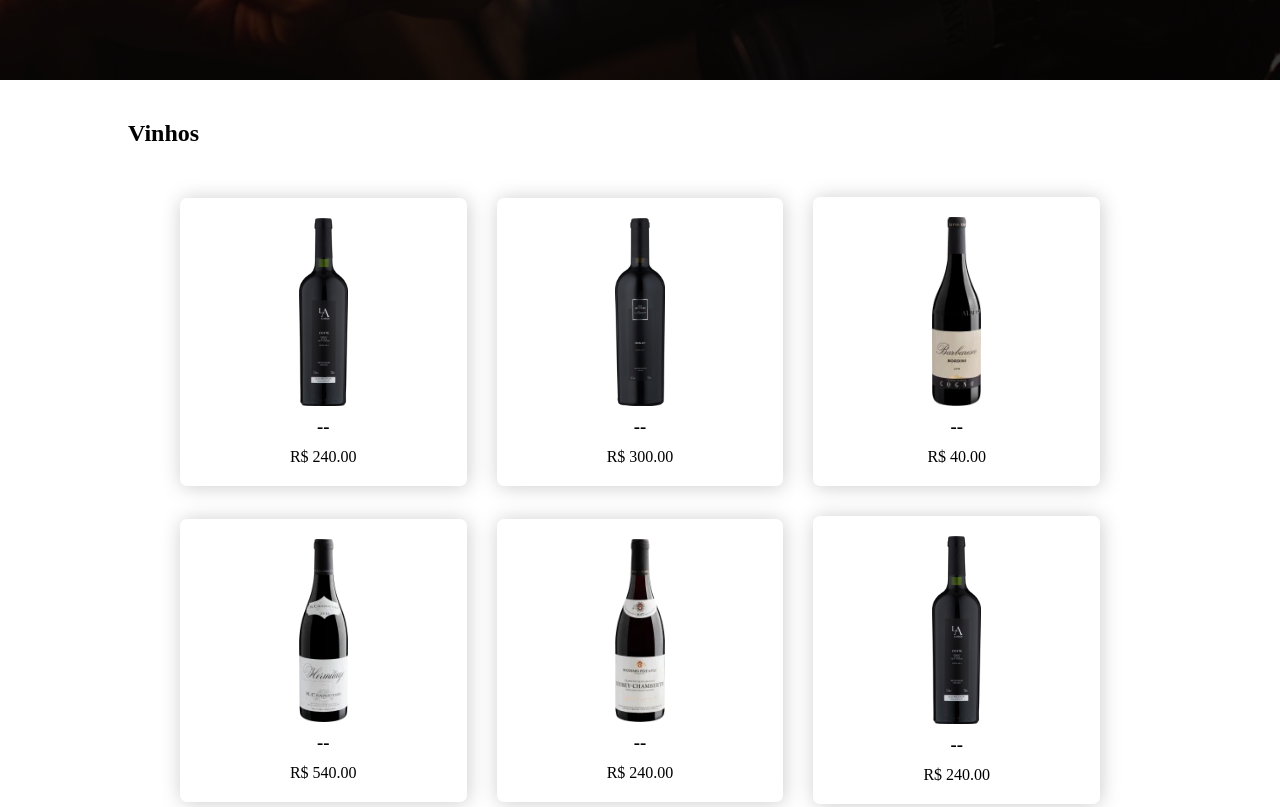
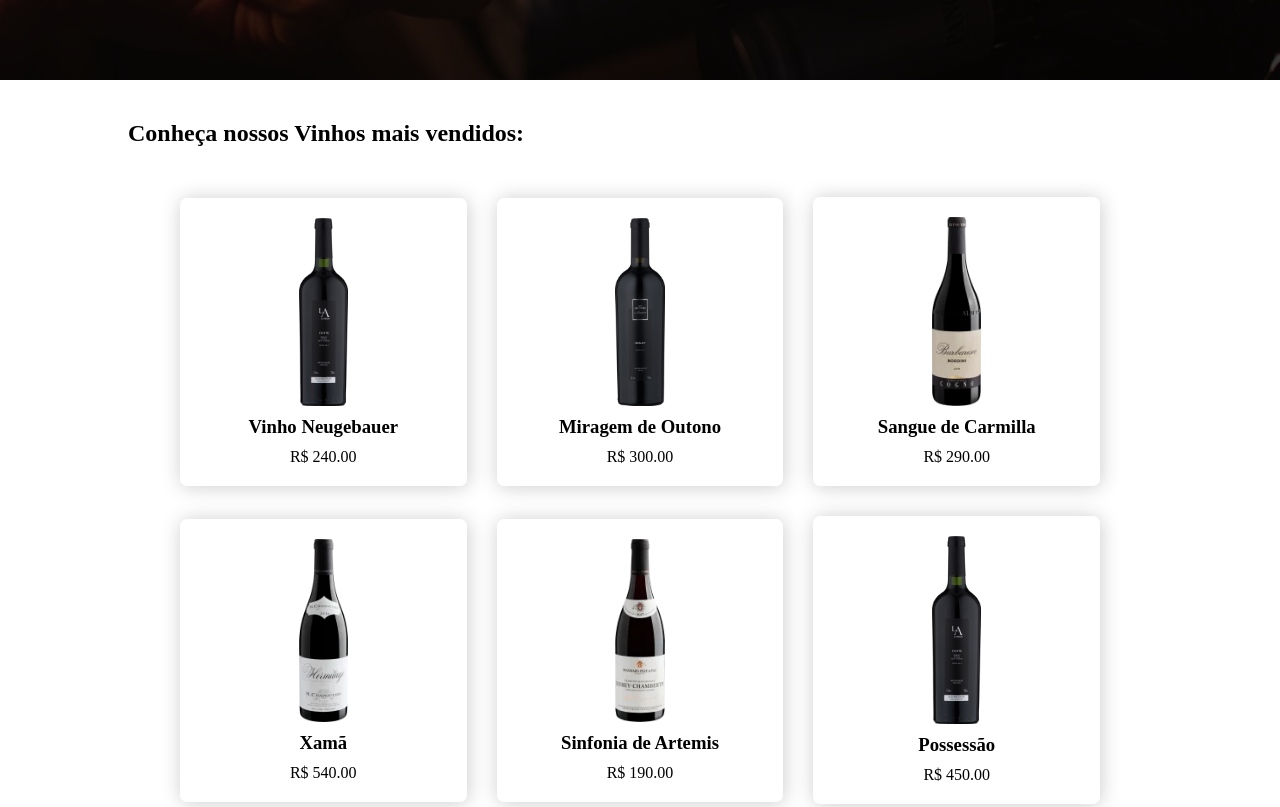
Before and after one commit to Jython-FIAP/CP2-WebDev, a plain HTML site: page home.html in a window 1280 px wide. Shown: the part 720-1527 px from the top of the page. Drawn offline with Linux system fonts and the light colour scheme.

Commit message:
Criando um extensão para os vinhos (css + html) | commit mari

```diff
--- a/home.css
+++ b/home.css
@@ -133,12 +133,33 @@ a {
     padding: 20px;
 
     box-shadow: 1px 1px 20px #ccc;
-    transition: scale .7s;
     border-radius: 7px;
+    transition: transform 0.3s ease;
+
+    position: relative;
 
 } .vinhos-item:hover {
-    scale: 1.1s;
+    transform: scale(1.1);
 }
+
+.vinhos-item::after {
+    content: attr(data-desc); /* Inicialmente, o conteúdo está vazio */
+    position: absolute;
+    top: 0;
+    left: 0;
+    width: 100%;
+    height: 100%;
+    background-color: rgba(0, 0, 0, 0.6);
+    color: white;
+    display: flex;
+    align-items: center;
+    justify-content: center;
+    opacity: 0;
+    transition: opacity 0.3s ease;
+}.vinhos-item:hover::after {
+    opacity: 1;
+}
+
 .vinhos-item img {
     width: 20%;
 }
--- a/home.html
+++ b/home.html
@@ -32,50 +32,50 @@
 
     <!-- Cards de Vinhos -->
     <section class="vinhos" id="vinhos">
-        <h2> Vinhos </h2>
+        <h2> Conheça nossos Vinhos mais vendidos: </h2>
 
             <div class="vinhos-classes">  <!-- Container Flexivél -->
 
                 <!-- 1. Vinho -->
-                <div class="vinhos-item">
+                <div class="vinhos-item" data-desc="Um vinho encantador e intrigante que desperta os sentidos com sua profunda complexidade aromática e notas sedutoras de frutas maduras, combinadas harmoniosamente com uma elegante estrutura tânica.">
                         <img src="./img/garrafas/vinho01.png" alt="--">
-                        <h3> -- </h3>
+                        <h3> Vinho Neugebauer </h3>
                         <p> R$ 240.00 </p>
                 </div>
 
                 <!-- 2. Vinho -->
-                <div class="vinhos-item">
+                <div class="vinhos-item" data-desc="Um vinho que brilha com uma luminosidade única, revelando uma paleta de aromas vivazes e cativantes. Sua suavidade sedosa e sabor exuberante criam uma jornada sensorial que encanta e inspira.">
                     <img src="./img/garrafas/vinho02.png" alt="--">
-                    <h3> -- </h3>
+                    <h3> Miragem de Outono </h3>
                     <p> R$ 300.00 </p>
                 </div>
 
                 <!-- 3. Vinho -->
-                <div class="vinhos-item">
+                <div class="vinhos-item" data-desc="Um vinho delicado que acaricia o paladar com sua suavidade refrescante e notas sutis de frutas frescas. ">
                     <img src="./img/garrafas/vinho03.png" alt="--">
-                    <h3>--</h3>
-                    <p> R$ 40.00 </p>
+                    <h3> Sangue de Carmilla </h3>
+                    <p> R$ 290.00 </p>
                 </div>
 
                 <!-- 4. Vinho -->
-                    <div class="vinhos-item">
+                    <div class="vinhos-item" data-desc="Um vinho que desencadeia uma tempestade de sabores audaciosos e intensos, com uma profundidade que desafia os sentidos.">
                         <img src="./img/garrafas/vinho04.png" alt="--">
-                            <h3> -- </h3>
+                            <h3> Xamã </h3>
                             <p> R$ 540.00 </p>
                     </div>
 
                 <!-- 5. Vinho -->
-                    <div class="vinhos-item">
+                    <div class="vinhos-item" data-desc="Com sua pureza inabalável e caráter marcante, evoca a força e a determinação da deusa grega que lhe empresta o nome.  Seus aromas intensos e sabor robusto são como um convite para uma jornada sensorial">
                         <img src="./img/garrafas/vinho05.png" alt="--">
-                        <h3> -- </h3>
-                        <p> R$ 240.00 </p>
+                        <h3> Sinfonia de Artemis </h3>
+                        <p> R$ 190.00 </p>
                     </div>
 
                 <!-- 6. Vinho -->
-                    <div class="vinhos-item">
+                    <div class="vinhos-item" data-desc="Um vinho de bravura indomável e caráter inabalável, que desafia o paladar com sua intensidade imponente e robustez inigualável.">
                         <img src="./img/garrafas/vinho01.png" alt="--">
-                            <h3> -- </h3>
-                            <p> R$ 240.00 </p>
+                            <h3> Possessão </h3>
+                            <p> R$ 450.00 </p>
                     </div>
             </div>
     </section>
```
